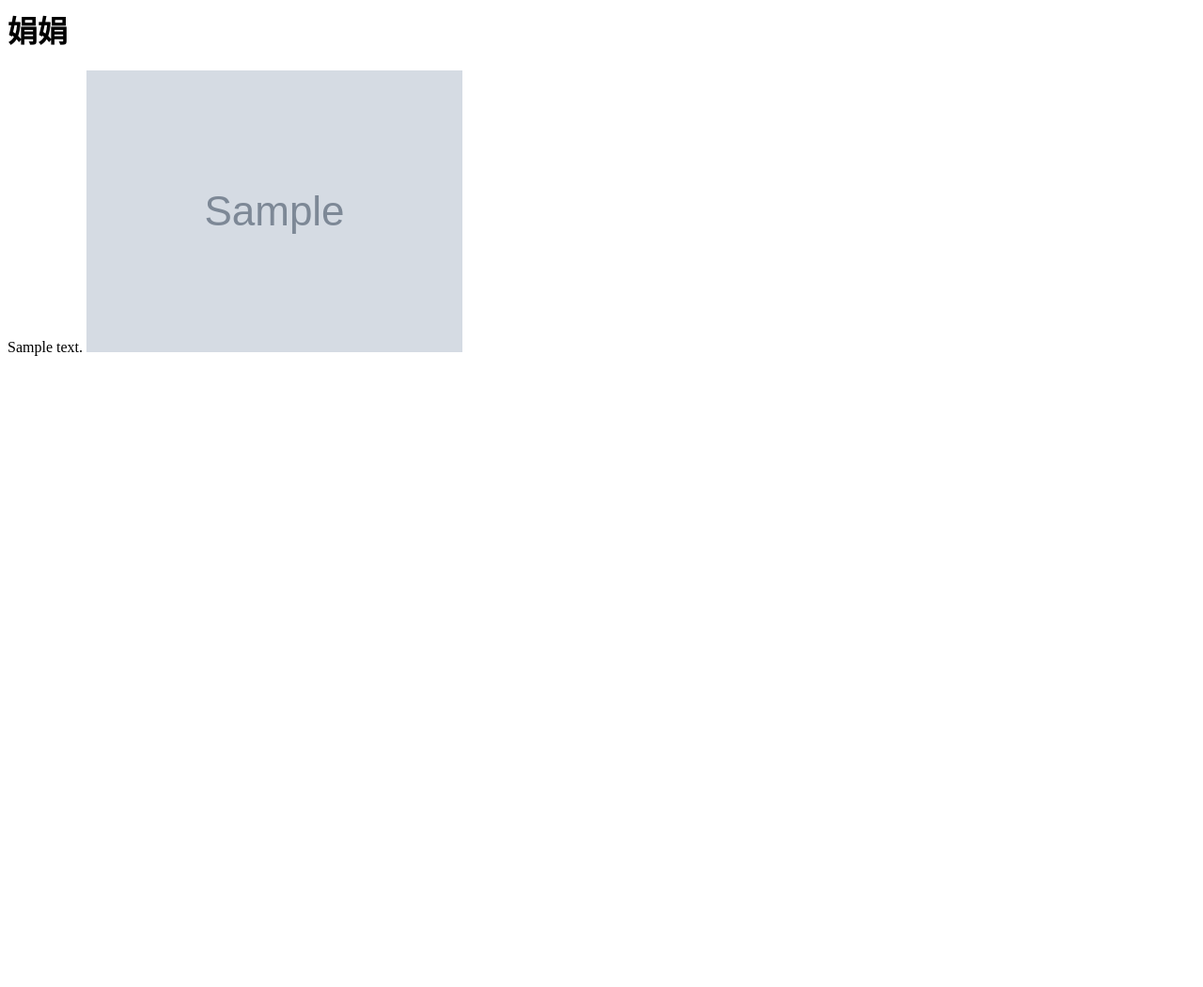
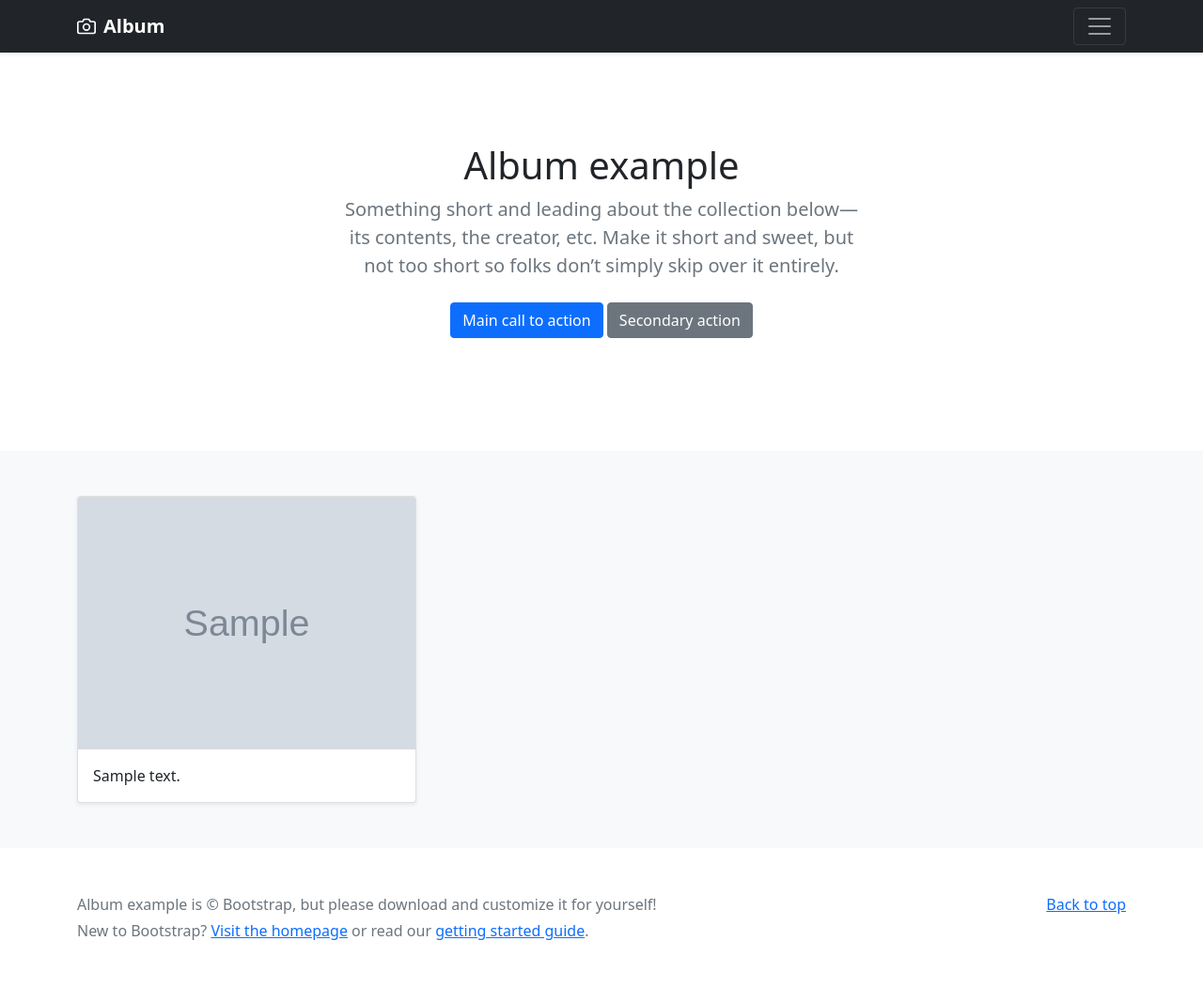
Before and after one commit to ljljljljl/hj, a Django app: page / in a window 1280 px wide. Shown: the whole page at 94% size. Before the commit the page ends 379 px from the top, so only its background shows below. Run offline with Django 3.2, Linux system fonts and the light colour scheme; tables that the repository leaves empty hold one stand-in row (values such as "Sample post"); grey boxes marked "Sample" are stand-in pictures; some libraries are stand-ins or nearby versions.

Commit message:
美化主页

```diff
--- a/templates/home.html
+++ b/templates/home.html
@@ -1,5 +1,142 @@
-<h1>娟娟</h1>
+<!--<h1>娟娟</h1>
 {% for gallery  in gallerys.all  %}
   {{ gallery.description }}
     <img src="{{ gallery.image.url }}" >
-{% endfor %}
+{% endfor %}-->
+
+<!doctype html>
+<html lang="en">
+  <head>
+    <meta charset="utf-8">
+    <meta name="viewport" content="width=device-width, initial-scale=1">
+    <meta name="description" content="">
+    <meta name="author" content="Mark Otto, Jacob Thornton, and Bootstrap contributors">
+    <meta name="generator" content="Hugo 0.83.1">
+    <title>Album example · Bootstrap v5.0</title>
+
+    <link rel="canonical" href="https://getbootstrap.com/docs/5.0/examples/album/">
+
+
+
+    <!-- Bootstrap core CSS -->
+<!-- CSS only -->
+<link href="https://cdn.jsdelivr.net/npm/bootstrap@5.0.1/dist/css/bootstrap.min.css"
+rel="stylesheet" integrity="sha384-+0n0xVW2eSR5OomGNYDnhzAbDsOXxcvSN1TPprVMTNDbiYZCxYbOOl7+AMvyTG2x" crossorigin="anonymous">
+
+    <!-- Favicons -->
+<link rel="apple-touch-icon" href="/docs/5.0/assets/img/favicons/apple-touch-icon.png" sizes="180x180">
+<link rel="icon" href="/docs/5.0/assets/img/favicons/favicon-32x32.png" sizes="32x32" type="image/png">
+<link rel="icon" href="/docs/5.0/assets/img/favicons/favicon-16x16.png" sizes="16x16" type="image/png">
+<link rel="manifest" href="/docs/5.0/assets/img/favicons/manifest.json">
+<link rel="mask-icon" href="/docs/5.0/assets/img/favicons/safari-pinned-tab.svg" color="#7952b3">
+<link rel="icon" href="/docs/5.0/assets/img/favicons/favicon.ico">
+<meta name="theme-color" content="#7952b3">
+
+
+    <style>
+      .bd-placeholder-img {
+        font-size: 1.125rem;
+        text-anchor: middle;
+        -webkit-user-select: none;
+        -moz-user-select: none;
+        user-select: none;
+      }
+
+      @media (min-width: 768px) {
+        .bd-placeholder-img-lg {
+          font-size: 3.5rem;
+        }
+      }
+    </style>
+
+
+  </head>
+  <body>
+
+<header>
+  <div class="collapse bg-dark" id="navbarHeader">
+    <div class="container">
+      <div class="row">
+        <div class="col-sm-8 col-md-7 py-4">
+          <h4 class="text-white">About</h4>
+          <p class="text-muted">Add some information about the album below, the author, or any other background context. Make it a few sentences long so folks can pick up some informative tidbits. Then, link them off to some social networking sites or contact information.</p>
+        </div>
+        <div class="col-sm-4 offset-md-1 py-4">
+          <h4 class="text-white">Contact</h4>
+          <ul class="list-unstyled">
+            <li><a href="#" class="text-white">Follow on Twitter</a></li>
+            <li><a href="#" class="text-white">Like on Facebook</a></li>
+            <li><a href="#" class="text-white">Email me</a></li>
+          </ul>
+        </div>
+      </div>
+    </div>
+  </div>
+  <div class="navbar navbar-dark bg-dark shadow-sm">
+    <div class="container">
+      <a href="#" class="navbar-brand d-flex align-items-center">
+        <svg xmlns="http://www.w3.org/2000/svg" width="20" height="20" fill="none" stroke="currentColor" stroke-linecap="round" stroke-linejoin="round" stroke-width="2" aria-hidden="true" class="me-2" viewBox="0 0 24 24"><path d="M23 19a2 2 0 0 1-2 2H3a2 2 0 0 1-2-2V8a2 2 0 0 1 2-2h4l2-3h6l2 3h4a2 2 0 0 1 2 2z"/><circle cx="12" cy="13" r="4"/></svg>
+        <strong>Album</strong>
+      </a>
+      <button class="navbar-toggler" type="button" data-bs-toggle="collapse" data-bs-target="#navbarHeader" aria-controls="navbarHeader" aria-expanded="false" aria-label="Toggle navigation">
+        <span class="navbar-toggler-icon"></span>
+      </button>
+    </div>
+  </div>
+</header>
+
+<main>
+
+  <section class="py-5 text-center container">
+    <div class="row py-lg-5">
+      <div class="col-lg-6 col-md-8 mx-auto">
+        <h1 class="fw-light">Album example</h1>
+        <p class="lead text-muted">Something short and leading about the collection below—its contents, the creator, etc. Make it short and sweet, but not too short so folks don’t simply skip over it entirely.</p>
+        <p>
+          <a href="#" class="btn btn-primary my-2">Main call to action</a>
+          <a href="#" class="btn btn-secondary my-2">Secondary action</a>
+        </p>
+      </div>
+    </div>
+  </section>
+
+  <div class="album py-5 bg-light">
+    <div class="container">
+      <div class="row row-cols-1 row-cols-sm-2 row-cols-md-3 g-3">
+        {% for gallery  in gallerys.all  %}
+
+
+        <div class="col">
+          <div class="card shadow-sm">
+
+
+            <img  class="bd-placeholder-img card-img-top" src="{{ gallery.image.url }}">
+            <div class="card-body">
+              <p class="card-text">{{ gallery.description }}</p>
+            </div>
+          </div>
+        </div>
+         {% endfor %}
+      </div>
+    </div>
+  </div>
+
+</main>
+
+<footer class="text-muted py-5">
+  <div class="container">
+    <p class="float-end mb-1">
+      <a href="#">Back to top</a>
+    </p>
+    <p class="mb-1">Album example is &copy; Bootstrap, but please download and customize it for yourself!</p>
+    <p class="mb-0">New to Bootstrap? <a href="/">Visit the homepage</a> or read our <a href="/docs/5.0/getting-started/introduction/">getting started guide</a>.</p>
+  </div>
+</footer>
+
+<!-- JavaScript Bundle with Popper -->
+<script src="https://cdn.jsdelivr.net/npm/bootstrap@5.0.1/dist/js/bootstrap.bundle.min.js"
+integrity="sha384-gtEjrD/SeCtmISkJkNUaaKMoLD0//ElJ19smozuHV6z3Iehds+3Ulb9Bn9Plx0x4" crossorigin="anonymous"></script>
+
+
+  </body>
+</html>
```
